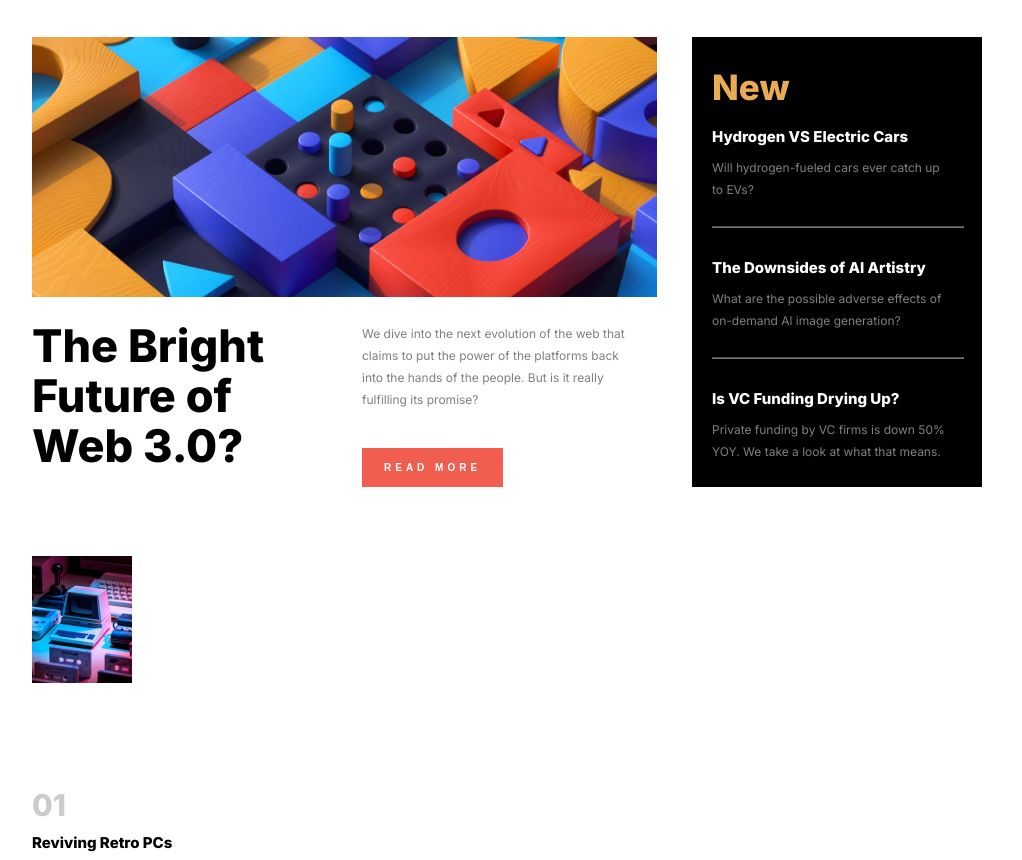
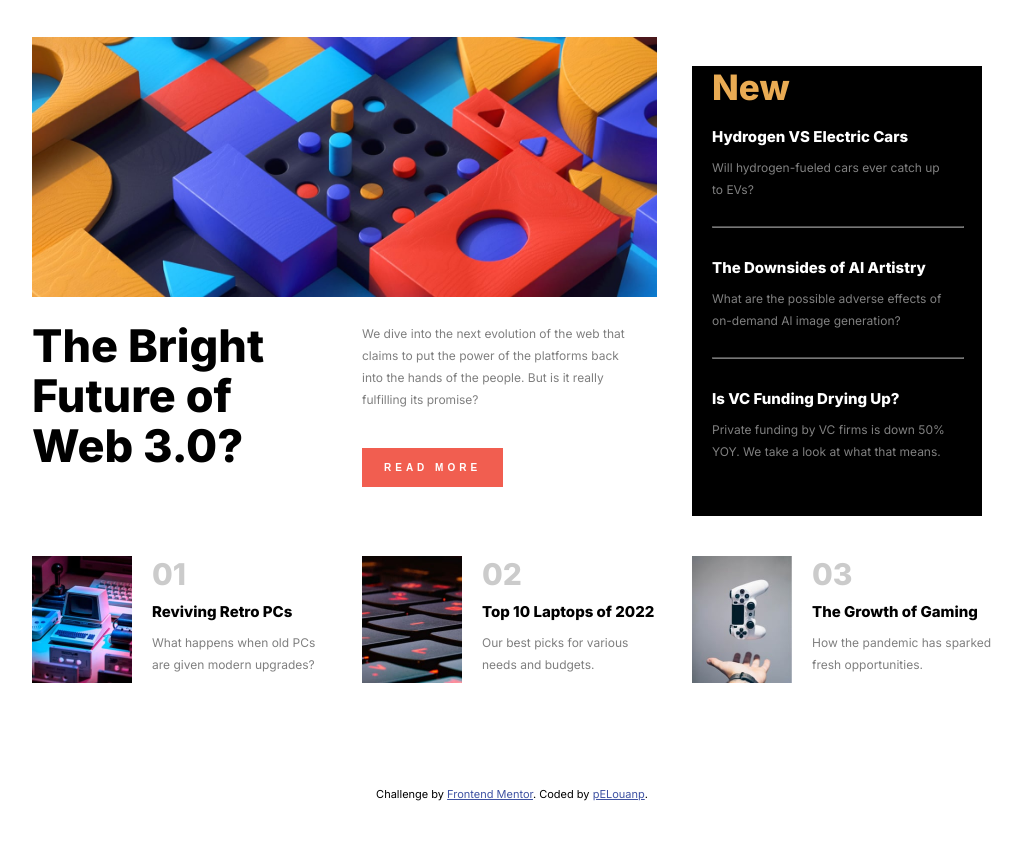
Before and after one commit to pELouanp/News-homepage, a plain HTML site: page index.html in a window 1280 px wide. Shown: the part 84-944 px from the top of the page, without its empty margins (188-1210 px from the left). Drawn offline with Linux system fonts and the light colour scheme.

Commit message:
Update index.html

```diff
--- a/index.html
+++ b/index.html
@@ -49,8 +49,8 @@
     <!-- Section principale du contenu -->
     <main>
       <!-- Section de gauche avec des images et des informations -->
-      <section class="left">
-        <article>
+      <section>
+        <article class="left">
           <!-- Images pour le bureau et le mobile -->
           <img
             id="imgDesktop"
@@ -75,8 +75,8 @@
       </section>
 
       <!-- Section de droite avec des titres d'articles et des résumés -->
-      <section class="right">
-        <article>
+      <section>
+        <article class="right">
           <h2 id="titleRight">New</h2>
           <h4>Hydrogen VS Electric Cars</h4>
           <p>Will hydrogen-fueled cars ever catch up to EVs?</p>
@@ -97,9 +97,9 @@
     </main>
 
     <!-- Section inférieure avec des images et des extraits d'articles -->
-    <section class="bottom">
+    <section>
       <!-- Premier article avec image -->
-      <article>
+      <article class="bottom">
         <div>
           <img id="firstBottom" src="image-retro-pcs.jpg" alt="retro pcs" />
         </div>
```
